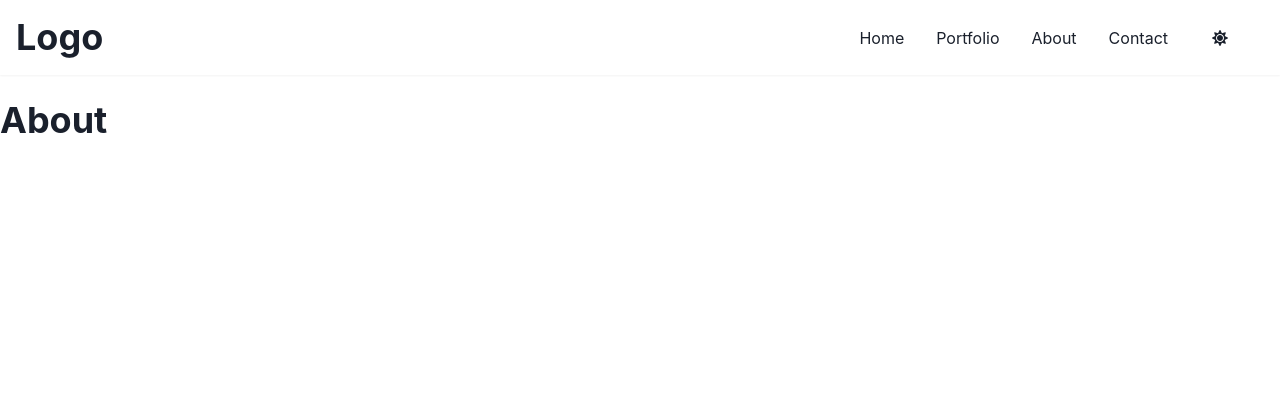
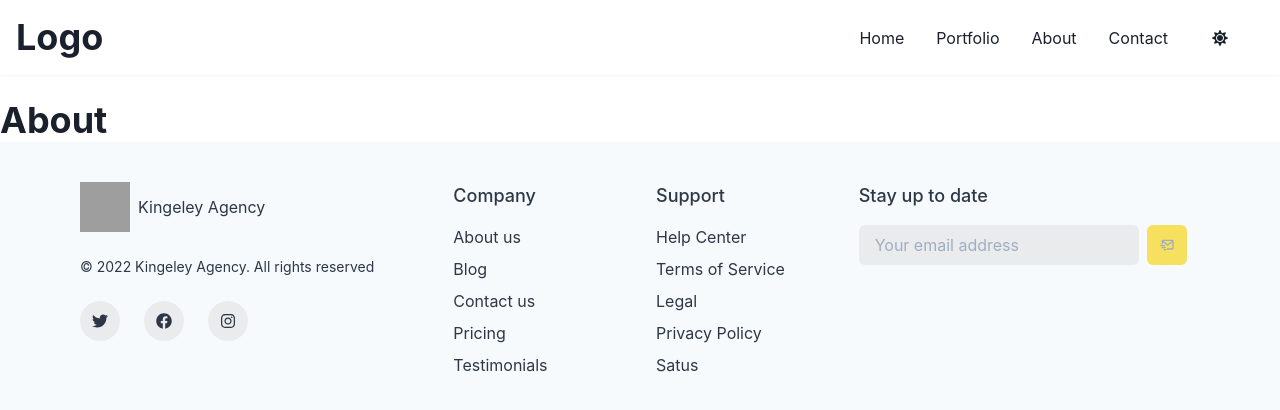
Before and after one commit to AJ-Kulundu/Kingeley-website, a Next.js app: page /about in a window 1280 px wide. Shown: the top 410 px of the page. Built offline with nearby package versions, Linux system fonts and the light colour scheme; grey boxes are pictures that could not be loaded.

Commit message:
Adding a footer component and header details for the website

```diff
--- /dev/null
+++ b/components/Footer.js
@@ -0,0 +1,134 @@
+import React from "react";
+import { FaTwitter, FaInstagram, FaFacebook } from "react-icons/fa";
+import { BiMailSend } from "react-icons/bi";
+import {
+  Box,
+  Container,
+  SimpleGrid,
+  Stack,
+  Text,
+  Link,
+  Input,
+  useColorModeValue,
+  VisuallyHidden,
+  IconButton,
+  Button,
+  Img,
+  HStack,
+} from "@chakra-ui/react";
+
+function Footer() {
+  return (
+    <Box
+      bg={useColorModeValue("gray.50", "gray.900")}
+      color={useColorModeValue("gray.700", "gray.200")}
+    >
+      <Container as={Stack} maxW={"6xl"} py={10}>
+        <SimpleGrid
+          templateColumns={{ sm: "1fr 1fr", md: "2fr 1fr 1fr 2fr" }}
+          spacing={8}
+        >
+          <Stack spacing={6}>
+            <Box>
+               <HStack>
+              <Img
+                alt="Kingeley's logo"
+                boxSize="50px"
+                src="/Kingeley logo.png"
+              />
+              <Text>Kingeley Agency</Text>
+              </HStack>
+            </Box>
+            <Text fontSize={"sm"}>
+              © 2022 Kingeley Agency. All rights reserved
+            </Text>
+            <Stack direction={"row"} spacing={6}>
+              <SocialButton label={"Twitter"} href={"#"}>
+                <FaTwitter />
+              </SocialButton>
+              <SocialButton label={"FaceBook"} href={"#"}>
+                <FaFacebook />
+              </SocialButton>
+              <SocialButton label={"Instagram"} href={"#"}>
+                <FaInstagram />
+              </SocialButton>
+            </Stack>
+          </Stack>
+          <Stack align={"flex-start"}>
+            <ListHeader>Company</ListHeader>
+            <Link href={"#"}>About us</Link>
+            <Link href={"#"}>Blog</Link>
+            <Link href={"#"}>Contact us</Link>
+            <Link href={"#"}>Pricing</Link>
+            <Link href={"#"}>Testimonials</Link>
+          </Stack>
+          <Stack align={"flex-start"}>
+            <ListHeader>Support</ListHeader>
+            <Link href={"#"}>Help Center</Link>
+            <Link href={"#"}>Terms of Service</Link>
+            <Link href={"#"}>Legal</Link>
+            <Link href={"#"}>Privacy Policy</Link>
+            <Link href={"#"}>Satus</Link>
+          </Stack>
+          <Stack align={"flex-start"}>
+            <ListHeader>Stay up to date</ListHeader>
+            <Stack direction={"row"}>
+              <Input
+                placeholder={"Your email address"}
+                bg={useColorModeValue("blackAlpha.100", "whiteAlpha.100")}
+                border={0}
+                _focus={{
+                  bg: "whiteAlpha.300",
+                }}
+              />
+              <IconButton
+                bg={useColorModeValue("yellow.300", "yellow.400")}
+                color={useColorModeValue("gray.400", "gray.800")}
+                _hover={{
+                  bg: "yellow.300",
+                }}
+                aria-label="Subscribe"
+                icon={<BiMailSend />}
+              />
+            </Stack>
+          </Stack>
+        </SimpleGrid>
+      </Container>
+    </Box>
+  );
+}
+
+const ListHeader = ({ children }) => {
+  return (
+    <Text fontWeight={"500"} fontSize={"lg"} mb={2}>
+      {children}
+    </Text>
+  );
+};
+
+const SocialButton = ({ children, label, href }) => {
+  return (
+    <IconButton
+      bg={useColorModeValue("blackAlpha.100", "whiteAlpha.100")}
+      rounded={"full"}
+      w={10}
+      h={10}
+      cursor={"pointer"}
+      as={"a"}
+      href={href}
+      display={"inline-flex"}
+      alignItems={"center"}
+      justifyContent={"center"}
+      transition={"background 0.3s ease"}
+      _hover={{
+        bg: useColorModeValue("blackAlpha.200", "whiteAlpha.200"),
+      }}
+      icon={children}
+      aria-label={label}
+    />
+
+
+  );
+};
+
+export default Footer;
--- /dev/null
+++ b/components/Header.js
@@ -0,0 +1,16 @@
+import React from 'react'
+import Head from 'next/head';
+
+
+const Header = () =>  {
+  return (
+    <Head>
+        <title>Kingley Agency</title>
+        <meta name="description" content="Kingeley Agencies website" />
+        <meta name="viewport" content="initial-scale=1.0, width=device-width" />
+        <link rel="icon" href="/Kingeley logo.png" />
+      </Head>
+  )
+}
+
+export default Header
--- a/pages/_app.js
+++ b/pages/_app.js
@@ -1,12 +1,16 @@
 import "../styles/globals.css";
 import Layout from "../components/Layout";
 import Navbar from "../components/Navbar";
+import Footer from '../components/Footer';
+import Header from '../components/Header';
 
 function MyApp({ Component, pageProps }) {
   return (
     <Layout>
       <Navbar />
+      <Header />
       <Component {...pageProps} />
+      <Footer />
     </Layout>
   );
 }
```
